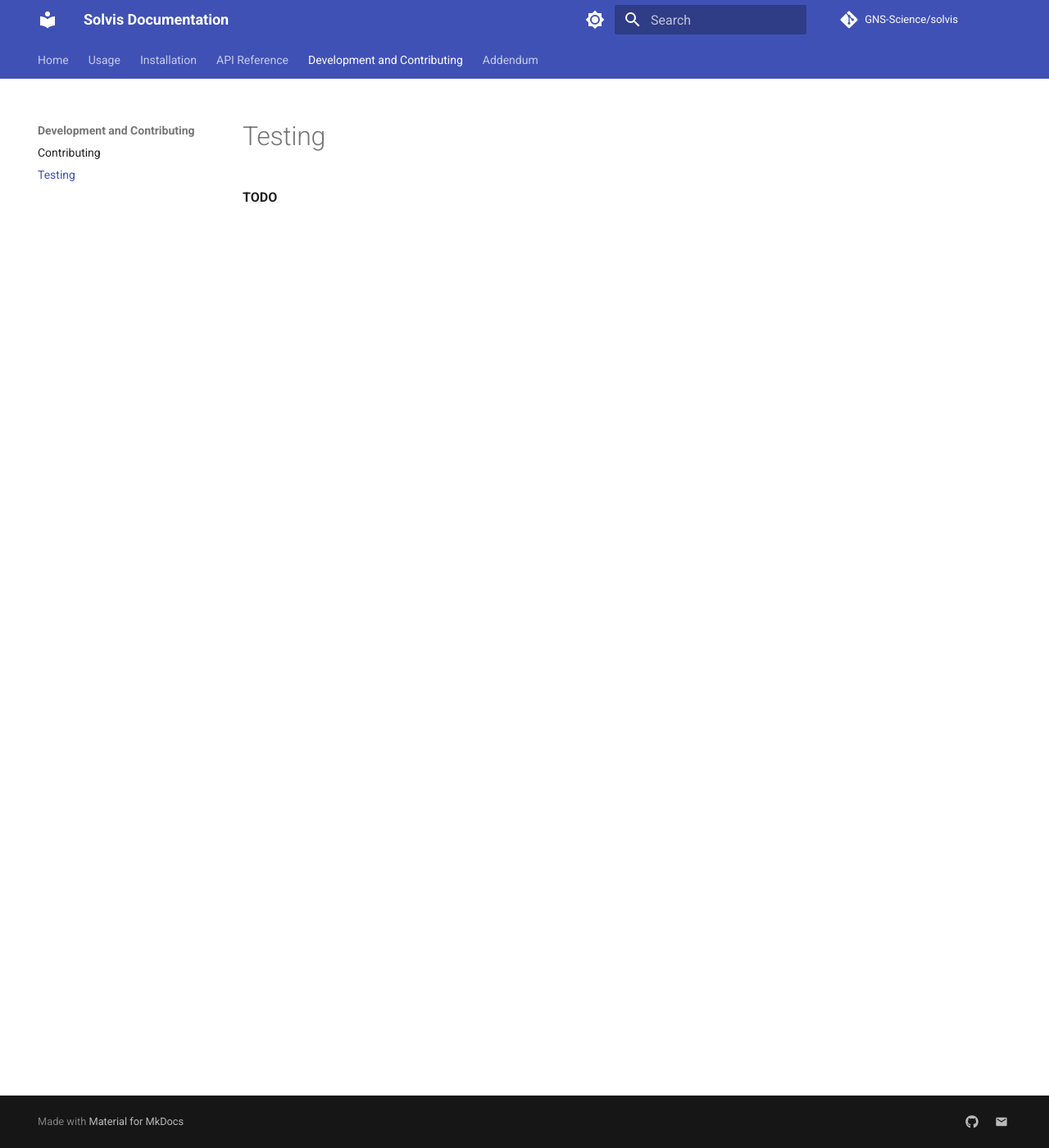
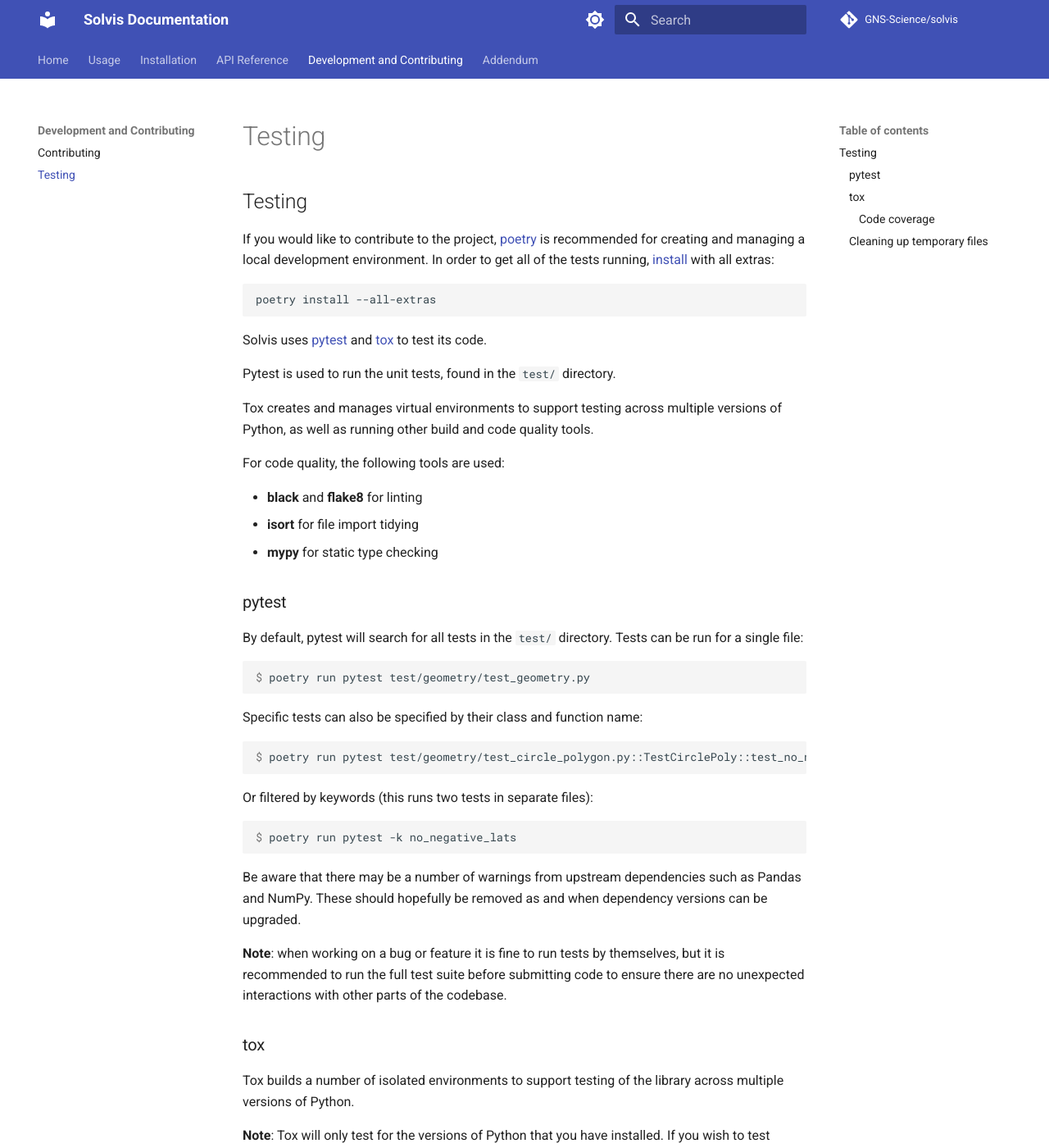
Before and after one commit to GNS-Science/solvis, an MkDocs documentation site: the page built from docs/testing.md, in a window 1280 px wide and 1400 px high. Shown: the whole window at 82% size. Built offline with MkDocs 1.6.1 and Material for MkDocs 9.7.7, drawn with Linux system fonts in a browser that asks for light colours; comment, search, counter and statistics services are not loaded; some of the changed text lies outside the part shown.

Commit message:
Latest on Installation, Contributing, Testing.

````diff
--- a/docs/testing.md
+++ b/docs/testing.md
@@ -1 +1,112 @@
-**TODO**
+# Testing
+
+If you would like to contribute to the project, [poetry][] is
+recommended for creating and managing a local development
+environment. In order to get all of the tests running,
+[install](installation.md) with all extras:
+
+```
+poetry install --all-extras
+```
+
+Solvis uses [pytest][] and [tox][] to test its code.
+
+Pytest is used to run the unit tests, found in the `test/` directory.
+
+Tox creates and manages virtual environments to support testing across
+multiple versions of Python, as well as running other build and code
+quality tools.
+
+For code quality, the following tools are used:
+
+* **black** and **flake8** for linting
+* **isort** for file import tidying
+* **mypy** for static type checking
+
+
+## pytest
+By default, pytest will search for all tests in the `test/` directory.
+Tests can be run for a single file:
+```console
+$ poetry run pytest test/geometry/test_geometry.py
+```
+
+Specific tests can also be specified by their class and function name:
+``` console
+$ poetry run pytest test/geometry/test_circle_polygon.py::TestCirclePoly::test_no_negative_lats_in_circle_polygon
+```
+
+Or filtered by keywords (this runs two tests in separate files):
+``` console
+$ poetry run pytest -k no_negative_lats
+```
+
+Be aware that there may be a number of warnings from upstream
+dependencies such as Pandas and NumPy. These should hopefully be
+removed as and when dependency versions can be upgraded.
+
+**Note**:
+ when working on a bug or feature it is fine to run tests by themselves,
+but it is recommended to run the full test suite before submitting code
+to ensure there are no unexpected interactions with other parts of the
+codebase.
+
+## tox
+Tox builds a number of isolated environments to support testing of
+the library across multiple versions of Python.
+
+**Note**: Tox will only test for the versions of Python that you have
+installed. If you wish to test across all supported environments, you
+will need to install each supported minor release. Consider using a
+tool like [pyenv][] to manage multiple concurrent Python version
+installs.
+
+To run all tox environments:
+```console
+$ poetry run tox
+```
+
+For one or more specific environments (e.g. formatting and linting):
+```console
+$ poetry run tox -e format -e lint
+```
+
+### Code coverage
+
+Running any of the Python version test environments will also generate
+code coverage reports (`.coverage` and `coverage.xml`) for use in
+text editors that support them. Only a single test environment is
+required:
+
+```console
+$ poetry run tox -e py311
+
+...
+
+$ ls -1a | grep coverage
+.coverage
+coverage.xml
+```
+
+
+## Cleaning up temporary files
+
+Some of these tools create temporary files/environments to speed up the
+process of running tests. These take up extra space, so once development
+work is done you may wish to remove the following directories:
+
+* `.mypy_cache`
+* `.pytest_cache`
+* `.tox`
+
+Or all non-committed files and directories at once with:
+
+```console
+$ git clean -dfx
+```
+
+
+[poetry]: https://python-poetry.org/
+[pyenv]: https://github.com/pyenv/pyenv
+[pytest]: https://docs.pytest.org/en/stable/
+[tox]: https://tox.wiki/
````
Also changed, not shown: CONTRIBUTING.md (+12 -3 lines), docs/installation.md (+3 -2 lines).
